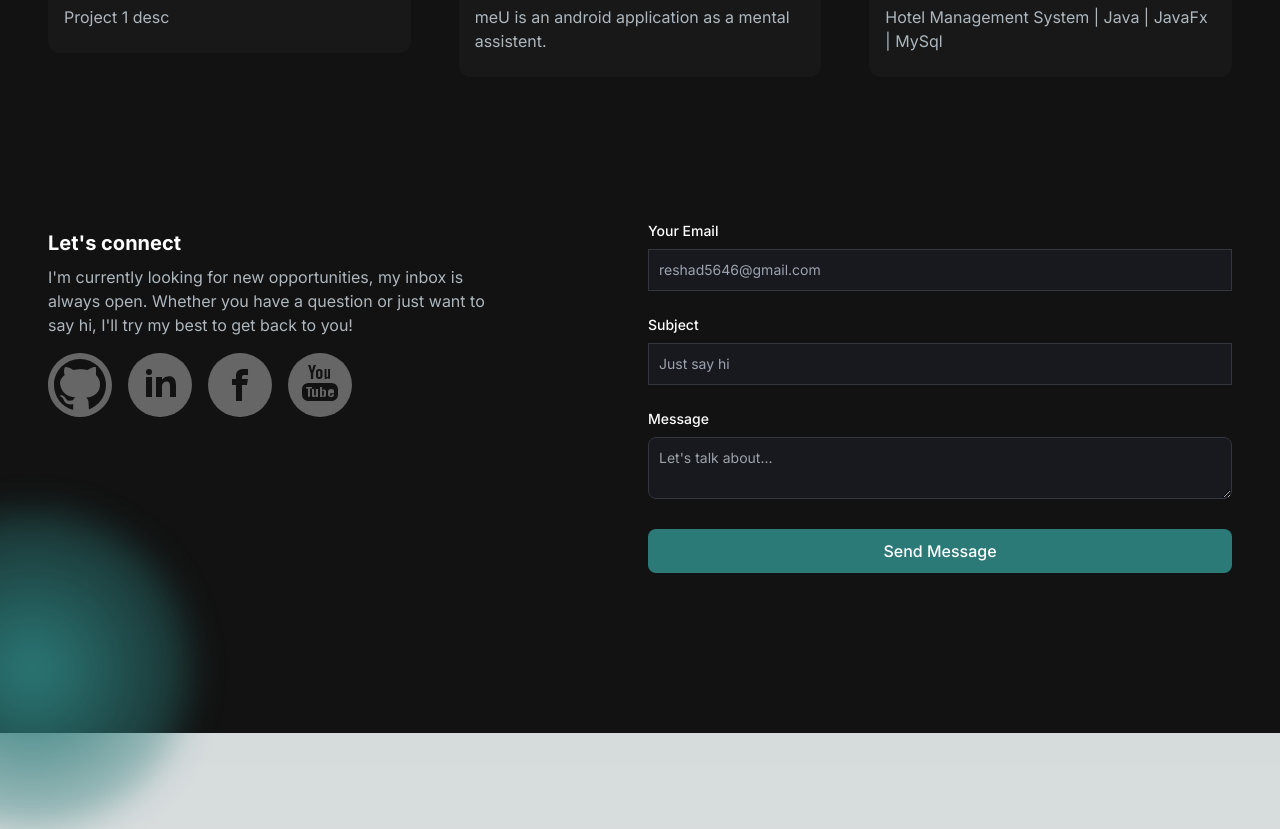
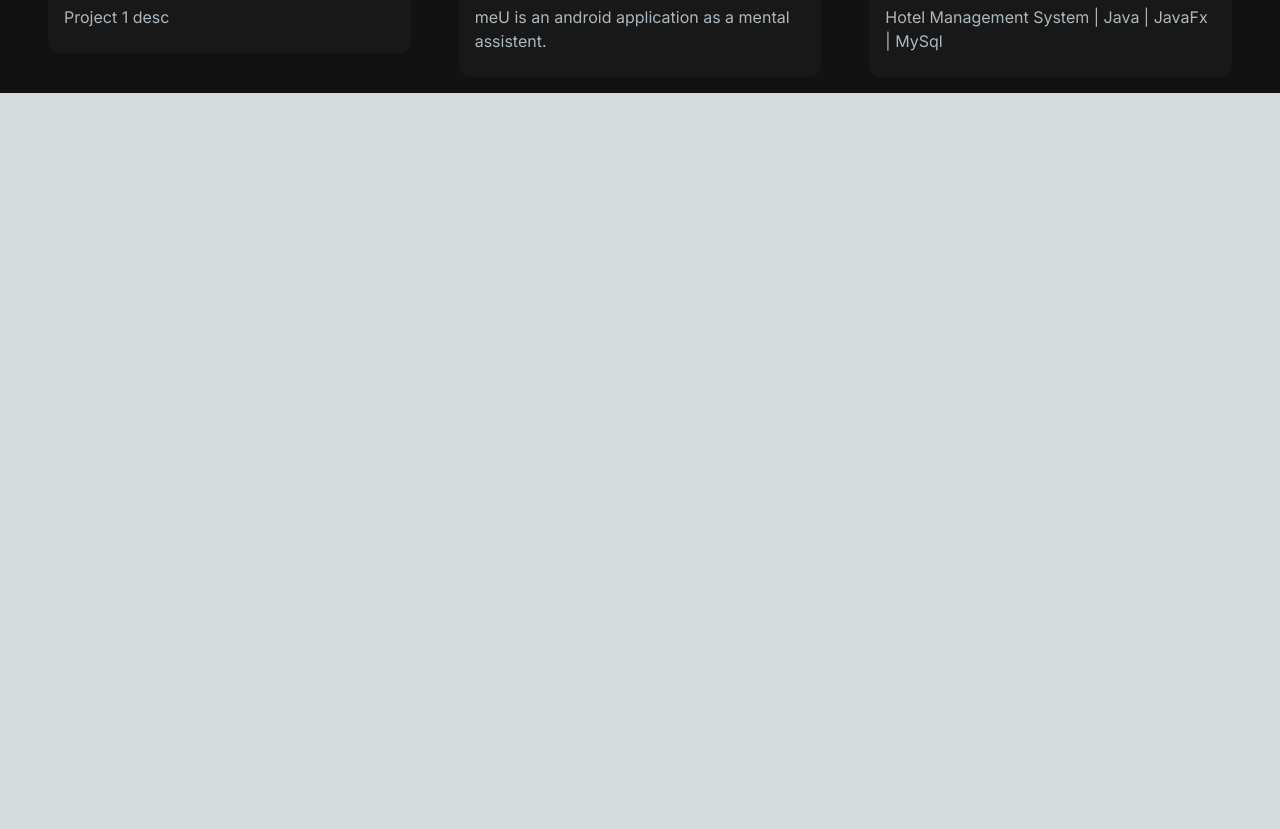
Before and after one commit to MFReshad/mfreshad-portfolio, a Next.js app: page / in a window 1280 px wide. Shown: the part 1620-2449 px from the top of the page. After the commit the page ends 1713 px from the top, so only its background shows below. Built offline with nearby package versions, Linux system fonts and the light colour scheme.

Commit message:
Update page.js

```diff
--- a/src/app/page.js
+++ b/src/app/page.js
@@ -13,7 +13,7 @@ export default function Home() {
         <HeroSection/>
         <AboutSection/>
         <ProjectSection/>
-        <EmailSection/>
+
       </div>
     </main>
   );
```
